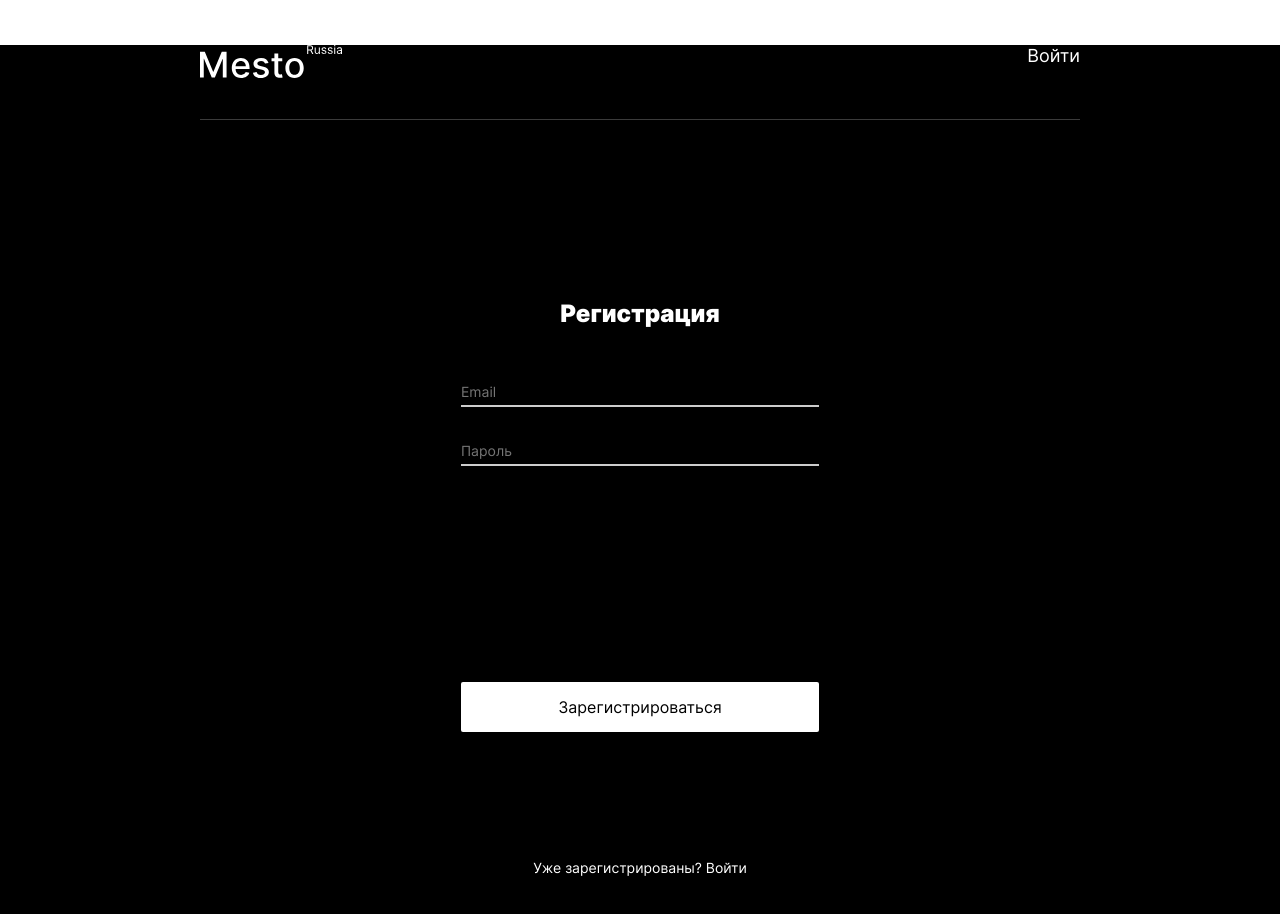
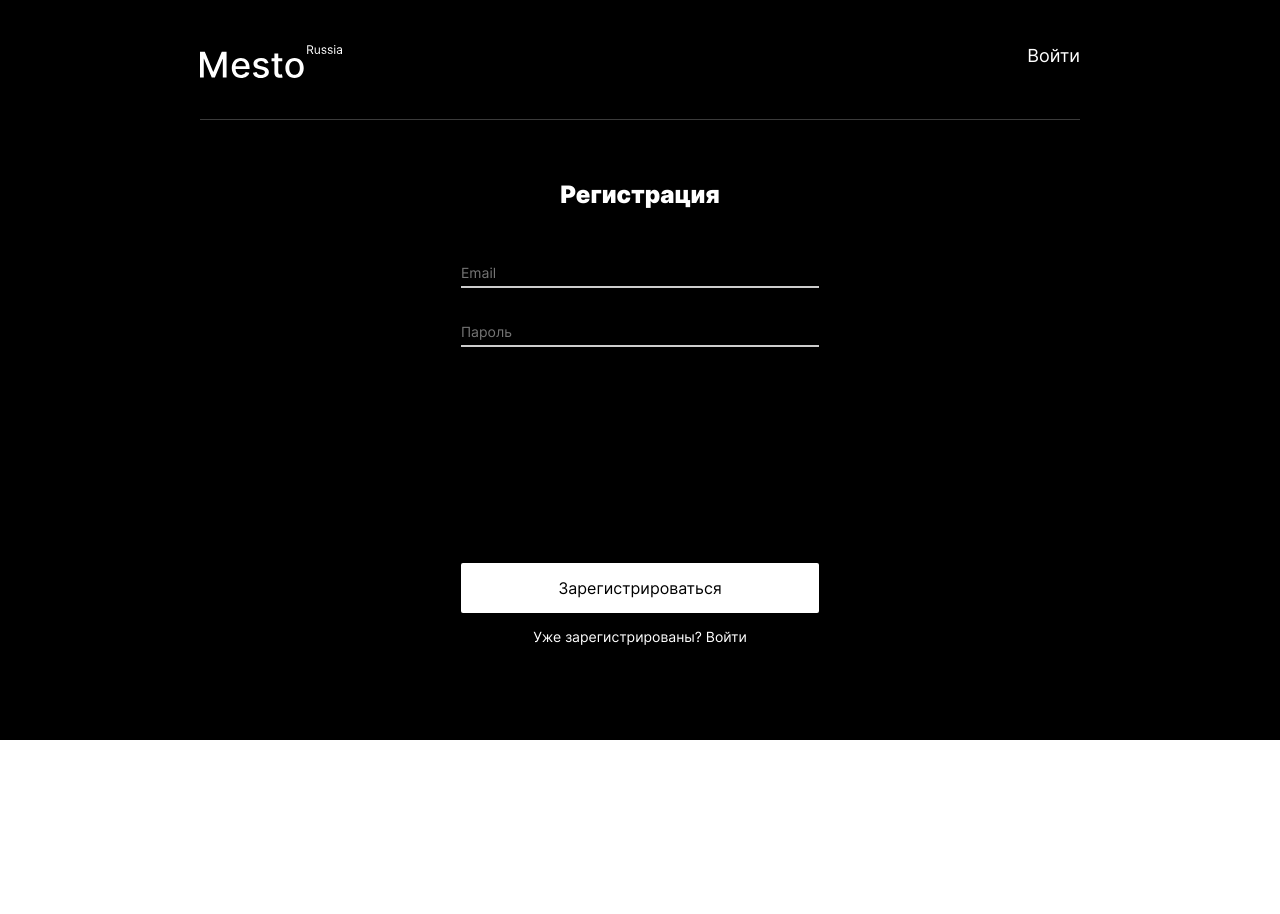
Before and after one commit to iskra273/react-mesto-auth, a React (Create React App) app: page /signup in a window 1280 px wide. Shown: the top 914 px of the page. After the commit the page ends 800 px from the top, so only its background shows below. Built offline with nearby package versions, Linux system fonts and the light colour scheme; no server answers.

Commit message:
Mesto auth pravka

```diff
--- a/src/blocks/element/__image/element__image.css
+++ b/src/blocks/element/__image/element__image.css
@@ -4,7 +4,7 @@
     margin: 0 auto;
     padding: 0;
     border-radius: 10px 10px 0 0;
-    object-fit: fill;
+    object-fit: cover;
     z-index: -1;
     cursor: pointer;
 }
--- a/src/blocks/header/__auth/_email/header__auth_email.css
+++ b/src/blocks/header/__auth/_email/header__auth_email.css
@@ -2,5 +2,4 @@
     margin: 0;
     margin-right: 24px;
     font-weight: 500;
-    align-self: center;
 }
--- a/src/blocks/header/__auth/header__auth.css
+++ b/src/blocks/header/__auth/header__auth.css
@@ -1,13 +1,8 @@
 .header__auth {
-    margin: 0;
-    margin-top: 30px;
     font-size: 18px;
     line-height: 22px;
     color: #FFFFFF;
     font-family: 'Inter';
     font-style: normal;
     text-decoration: none;
-    /* text-align: right;
-    align-items: center;
-    vertical-align: auto; */
 }
--- a/src/blocks/header/__link/header__link.css
+++ b/src/blocks/header/__link/header__link.css
@@ -1,9 +1,9 @@
-header__link {
+.header__link {
   display: flex;
-  /* flex-direction: row; */
+  flex-direction: row;
   justify-content: flex-start;
+  align-items: flex-start;
   list-style: none;
   margin: 0;
   padding: 0;
-  align-items: center;
 }
--- a/src/blocks/header/header.css
+++ b/src/blocks/header/header.css
@@ -3,7 +3,7 @@
     min-height: 74px;
     margin: 0 auto;
     padding: 0;
-    margin-top: 45px;
+    padding-top: 45px;
     border-bottom: 1px solid rgba(84, 84, 84, 0.7);
     display: flex;
     justify-content: space-between;
--- a/src/blocks/login/__button/login__button.css
+++ b/src/blocks/login/__button/login__button.css
@@ -3,7 +3,6 @@
     height: 50px;
     margin: 0 auto;
     margin-top: 216px;
-    margin-bottom: 112px;
     padding: 0;
     background: #fff;
     border-radius: 2px;
--- a/src/blocks/login/__text/login__text.css
+++ b/src/blocks/login/__text/login__text.css
@@ -1,10 +1,11 @@
 .login__text {
     width: 358px;
-    height: 17px;
+    height: 112px;
     margin: 0 auto;
-    margin-top: 15px;
-    margin-bottom: 80px;
+    /* margin-top: 15px;
+    margin-bottom: 80px; */
     padding: 0;
+    padding-top: 15px;
     font-family: 'Inter';
     font-style: normal;
     font-weight: 400;
@@ -12,6 +13,4 @@
     line-height: 17px;
     text-align: center;
     color: #fff;
-
-
 }
--- a/src/blocks/login/__title/login__title.css
+++ b/src/blocks/login/__title/login__title.css
@@ -3,7 +3,7 @@
     height: 29px;
     margin: 0 auto;
     padding: 0;
-    padding-top: 179px;
+    padding-top: 60px;
     padding-bottom: 50px;
     font-family: 'Inter';
     font-style: normal;
--- a/src/blocks/login/login.css
+++ b/src/blocks/login/login.css
@@ -1,13 +1,11 @@
 .login {
-    display: flex;
     min-width: 358px;
     top: 0;
     bottom: 0;
     left: 0;
     right: 0;
+    display: flex;
     flex-direction: column;
     justify-content: center;
     align-items: center;
-    /* position: fixed;
-    background-color: rgba(0, 0, 0, .5); */
 }
--- a/src/components/App.js
+++ b/src/components/App.js
@@ -46,7 +46,9 @@ function App() {
  const history = useHistory();
 
   useEffect(() => {
-    api.getProfile()
+    tokenCheck();
+    if (loggedIn) {
+      api.getProfile()
       .then((data) => {
         setCurrentUser(data)
       })
@@ -54,13 +56,14 @@ function App() {
         console.error(err);
       })
 
+
     api.getInitialCards()
       .then((res) => setCards(res))
       .catch((err) => {
         console.error(err);
       })
-
-  }, []);
+    }
+  }, [loggedIn]);
 
 
 
@@ -158,9 +161,7 @@ function App() {
 
   function handleCardDelete(card) {
     api.deleteCard(card._id)
-        .then(() => {
-            setCards(cards.filter((item) => item._id !== card._id))
-        })
+        .then(setCards(cards.filter((item) => item._id !== card._id)))
         .catch((err) => {
             console.log(err);
         })
--- a/src/components/Login.js
+++ b/src/components/Login.js
@@ -37,6 +37,7 @@ function Login({onLogin}) {
       onChange={handlePasswordChange}
       />
       <button type = "submit" className="login__button">Войти</button>
+      <div className="login__text"></div>
     </form>
   )
 }
--- a/src/utils/auth.js
+++ b/src/utils/auth.js
@@ -34,7 +34,6 @@ export const authorize = (password, email) => {
       body: JSON.stringify({password, email})
     })
     .then((res) => {
-      console.log(res);
       return getResponse(res)
     })
   };
@@ -48,7 +47,6 @@ export const authorize = (password, email) => {
       }
     })
     .then((res) => {
-      console.log(res);
       return getResponse(res)
     })
   };
```
